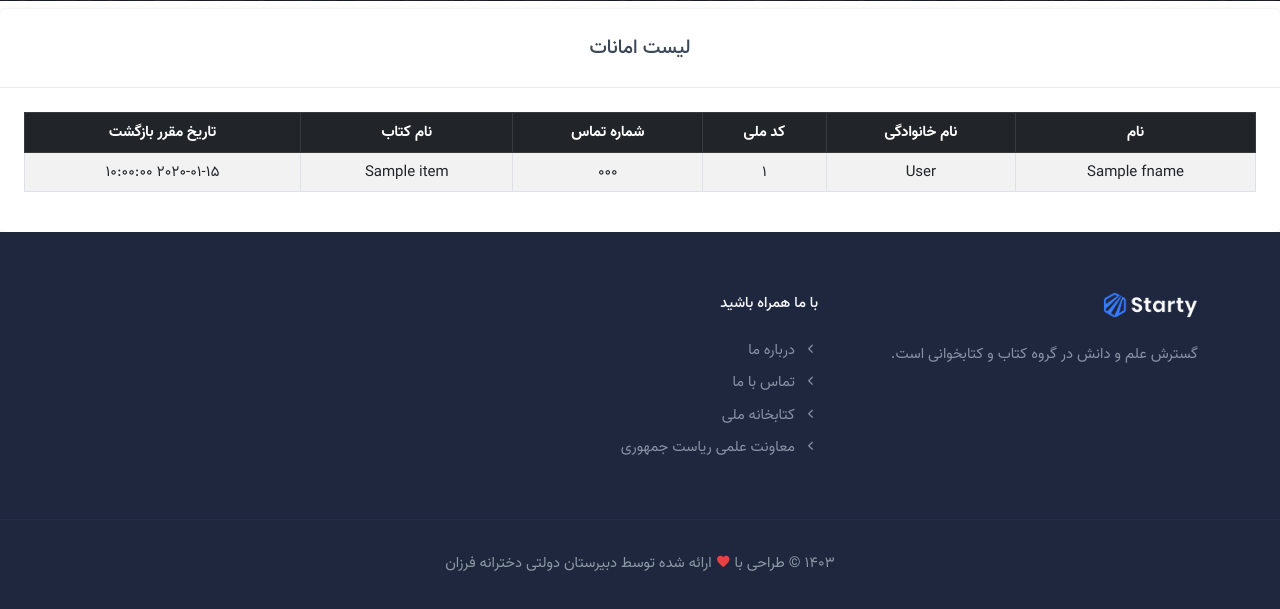
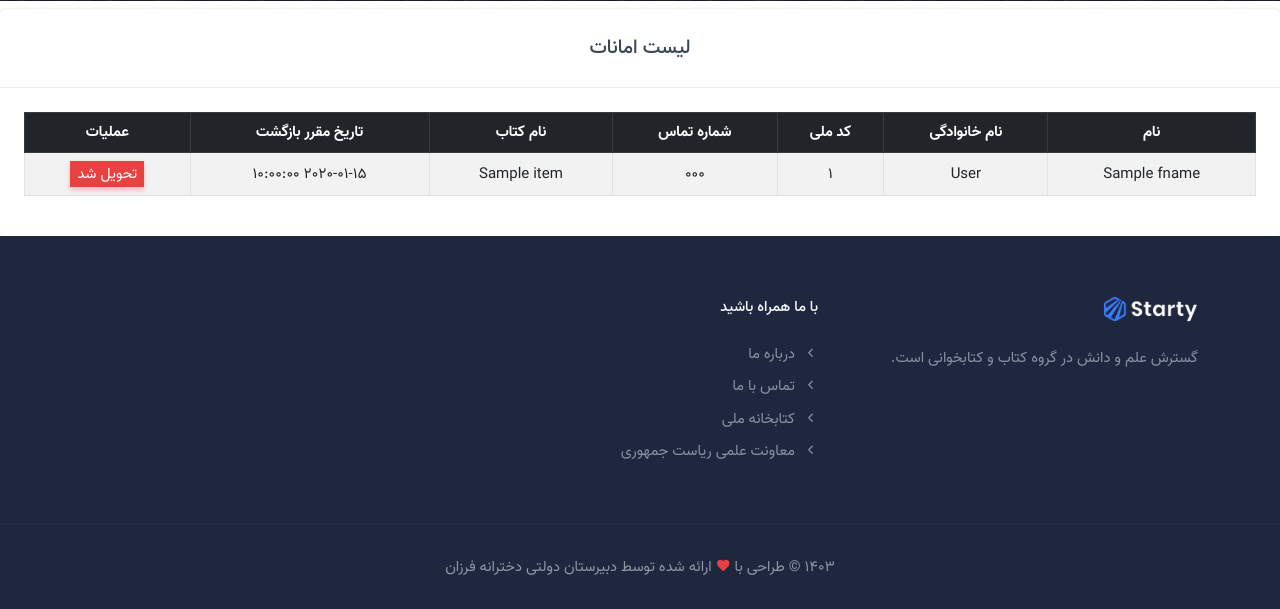
Before and after one commit to S144S/iot-book-library, a Flask app: template Application/app/templates/rent_list.html in a window 1280 px wide. Shown: the part 467-1076 px from the top of the page. Before the commit the page ends 1038 px from the top, so only its background shows below. Run offline with Flask 3, Linux system fonts and the light colour scheme; the template is opened without the code that fills it: most values are stand-ins (such as "Sample title", 1, 10 or a date in 2020); some libraries are stand-ins or nearby versions.

Commit message:
Add new col to rent table

```diff
--- a/Application/app/templates/rent_list.html
+++ b/Application/app/templates/rent_list.html
@@ -45,6 +45,7 @@
                             <th>شماره تماس</th>
                             <th>نام کتاب</th>
                             <th>تاریخ مقرر بازگشت</th>
+                            <th>عملیات</th>
                         </tr>
                     </thead>
                     <tbody>
@@ -57,6 +58,7 @@
                                 <td>{{ item.phone }}</td>
                                 <td>{{ item.book_name }}</td>
                                 <td>{{ item.due_date }}</td>
+                                <td><button class="btn-small btn-danger">تحویل شد</button></td>
                             </tr>
                             {% endif %}
                         {% endfor %}
```
